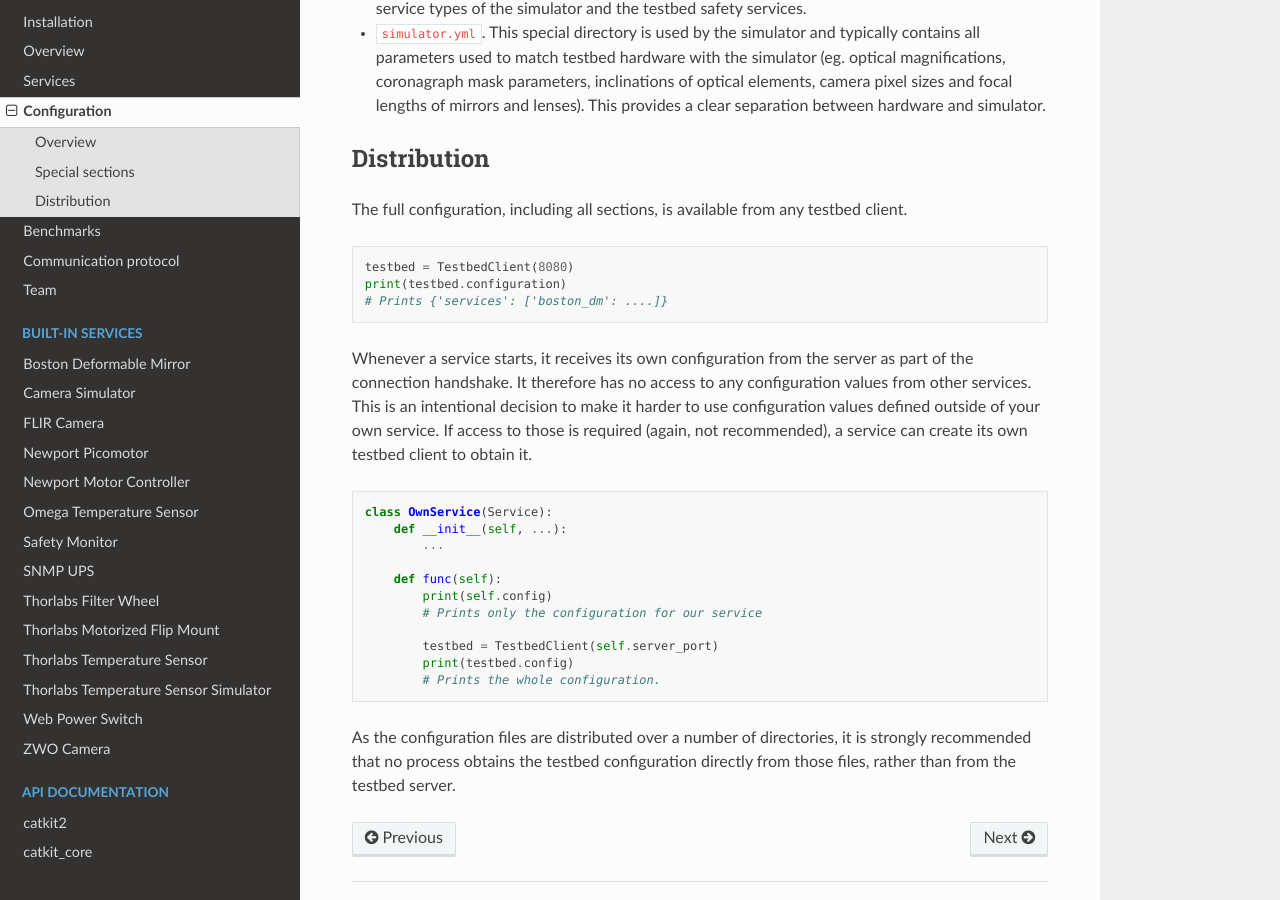
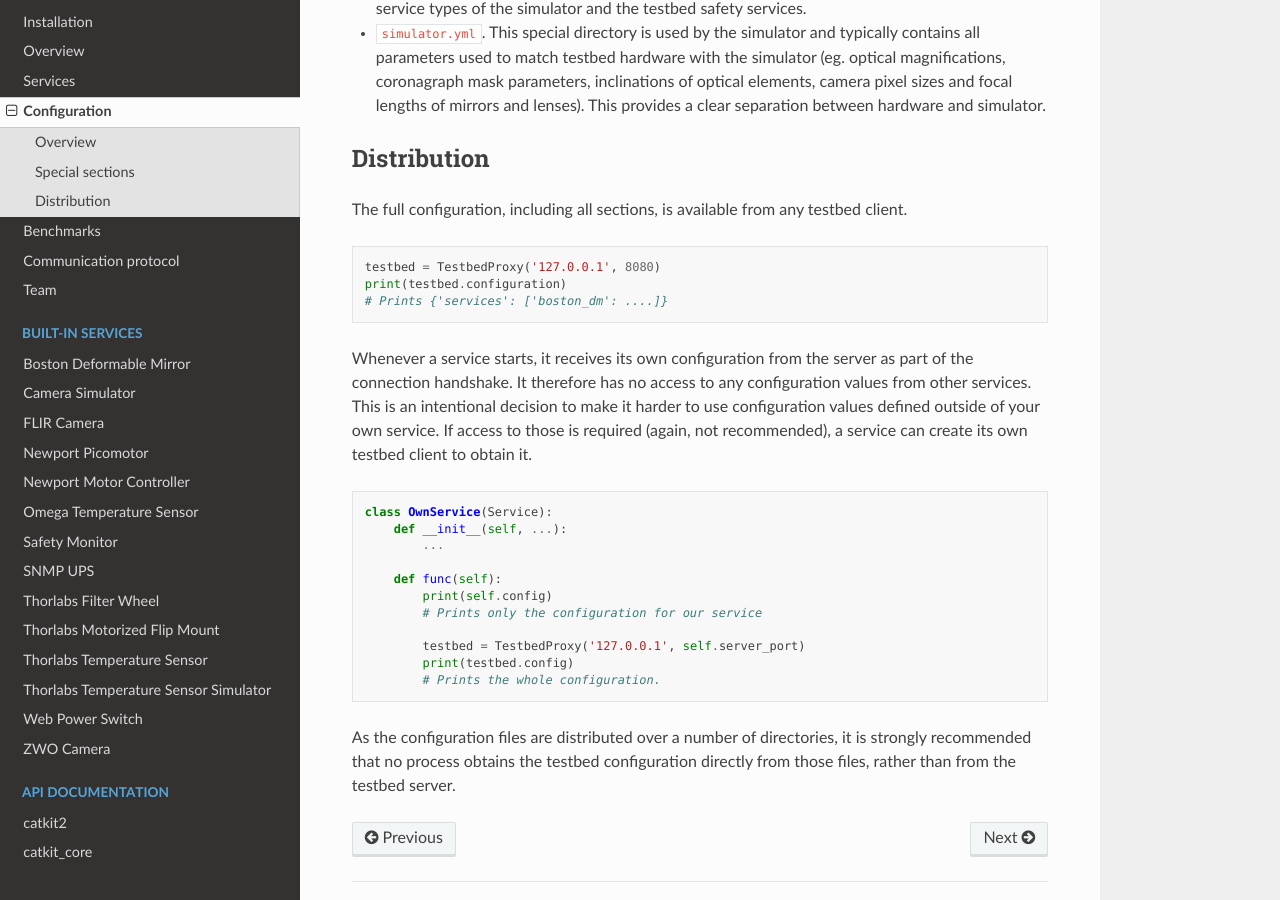
Before and after one commit to spacetelescope/catkit2, a Sphinx documentation site: the page built from docs/configuration.rst, in a window 1280 px wide and 900 px high, scrolled down 1154 px. Built offline with Sphinx 7.4.7 and the Read the Docs theme 2.0.0, drawn with Linux system fonts in a browser that asks for light colours.

Commit message:
Fixes for missing host for TestbedProxy constructions.

```diff
--- a/docs/configuration.rst
+++ b/docs/configuration.rst
@@ -39,7 +39,7 @@ The full configuration, including all sections, is available from any testbed cl
 
 .. code-block:: Python
 
-    testbed = TestbedClient(8080)
+    testbed = TestbedProxy('127.0.0.1', 8080)
     print(testbed.configuration)
     # Prints {'services': ['boston_dm': ....]}
 
@@ -55,7 +55,7 @@ Whenever a service starts, it receives its own configuration from the server as
             print(self.config)
             # Prints only the configuration for our service
 
-            testbed = TestbedClient(self.server_port)
+            testbed = TestbedProxy('127.0.0.1', self.server_port)
             print(testbed.config)
             # Prints the whole configuration.
 
```
Also changed, not shown: 1 other file.
